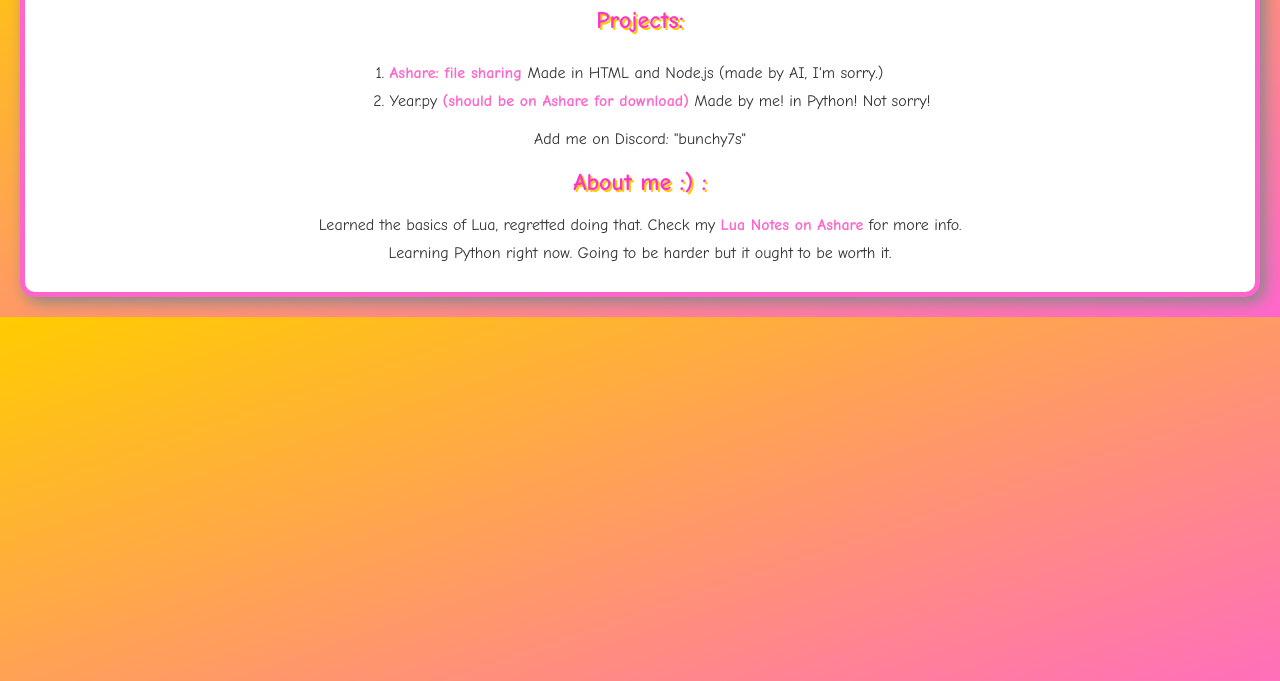
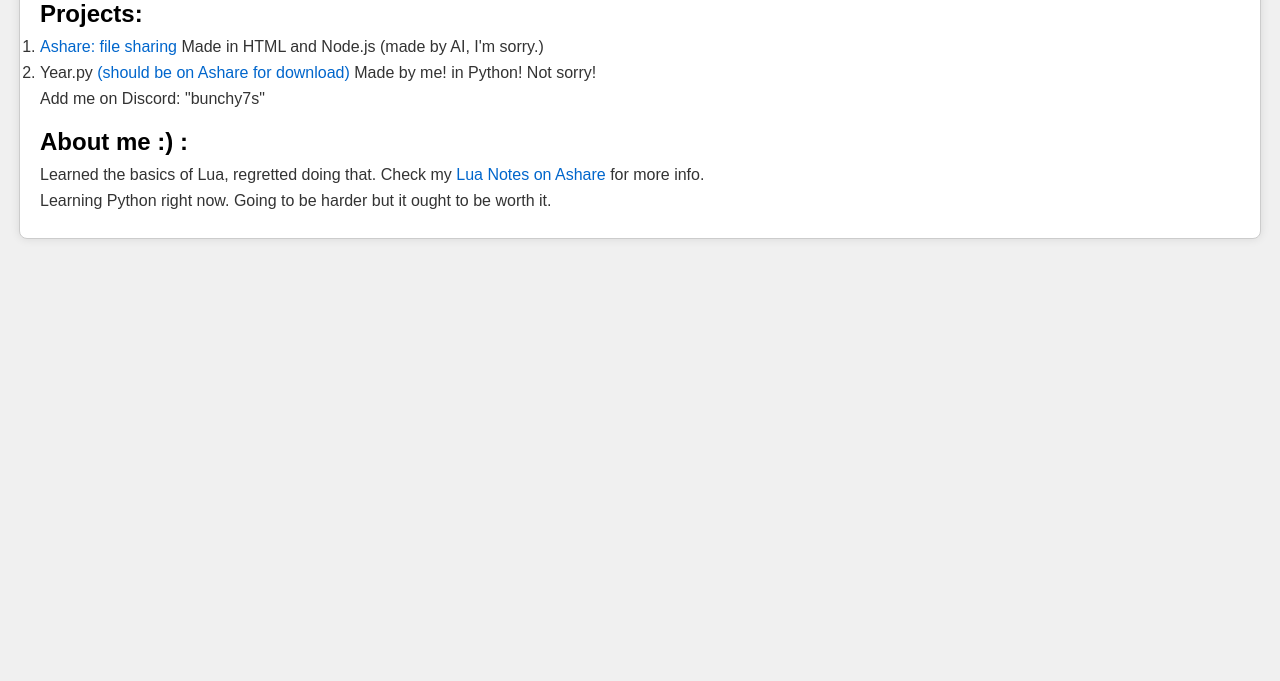
Before and after one commit to bunchy7ss/bunchy7ss.github.io, a plain HTML site: page index.html in a window 1280 px wide. Shown: the part 119-800 px from the top of the page. Drawn offline with Linux system fonts and the light colour scheme; a script that the page names is missing.

Commit message:
Update style.css

```diff
--- a/style.css
+++ b/style.css
@@ -1,46 +1,48 @@
 body {
-    background: linear-gradient(to bottom right, #ffcc00, #ff66cc);
-	cursor: url('http://ashare.mooo.com/uploads/83523.png'), auto;
-    font-family: 'Comic Sans MS', cursive, sans-serif;
-    color: #333333;
-    text-align: center;
+    background: #f0f0f0; /* A more neutral background color */
+    font-family: Arial, sans-serif; /* A more modern, clean font */
+    color: #333; /* Standard text color */
+    text-align: left; /* Align text to the left */
     margin: 0;
-    padding: 20px;
+    padding: 0;
 }
 
 main {
-    background-color: #ffffff;
-    border: 5px solid #ff66cc;
-    border-radius: 15px;
+    background-color: #ffffff; /* White background for main content */
+    border: 1px solid #cccccc; /* Lighter border color */
+    border-radius: 8px; /* Smaller border radius */
     padding: 20px;
-    box-shadow: 5px 5px 15px #888888;
+    box-shadow: 0 0 10px rgba(0, 0, 0, 0.1); /* Subtle shadow */
+    max-width: 1200px; /* Restrict maximum width */
+    margin: 20px auto; /* Center main content with margin */
 }
 
 h1, h2 {
-    color: #ff33cc;
-    text-shadow: 2px 2px #ffcc00;
+    color: #000000; /* Darker text color */
+    text-shadow: none; /* Remove text shadow for a cleaner look */
+    margin-bottom: 10px; /* Margin below headings */
 }
 
 a {
-    color: #ff66cc;
-    text-decoration: none;
-    font-weight: bold;
+    color: #0066cc; /* Standard link color */
+    text-decoration: none; /* No underline */
+    font-weight: normal; /* Normal font weight */
 }
 
 a:hover {
-    text-decoration: underline;
+    text-decoration: underline; /* Underline on hover */
 }
 
 ol {
-    text-align: left;
-    margin: 0 auto;
-    display: inline-block;
+    text-align: left; /* Ensure ordered list is aligned left */
+    margin: 0;
+    padding: 0;
 }
 
 li {
-    margin: 10px 0;
+    margin: 8px 0; /* Reduced margin for list items */
 }
 
 p {
-    margin: 10px 0;
+    margin: 8px 0; /* Reduced margin for paragraphs */
 }
```
